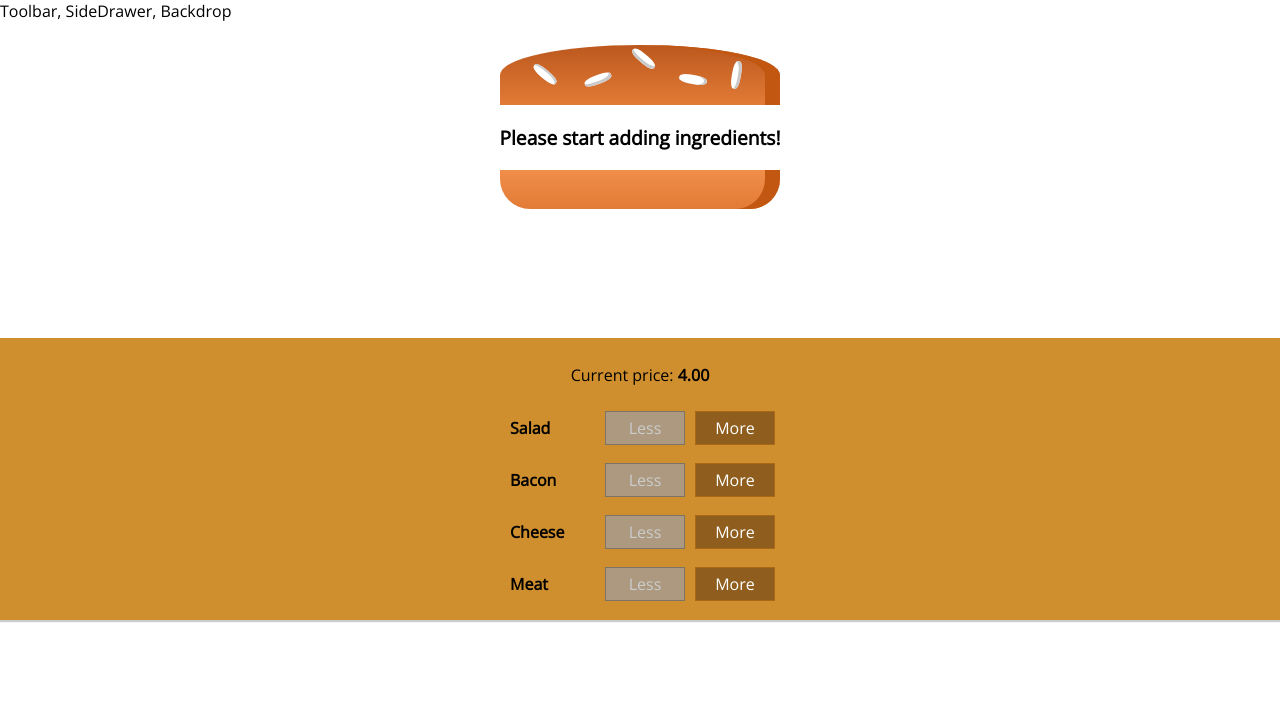
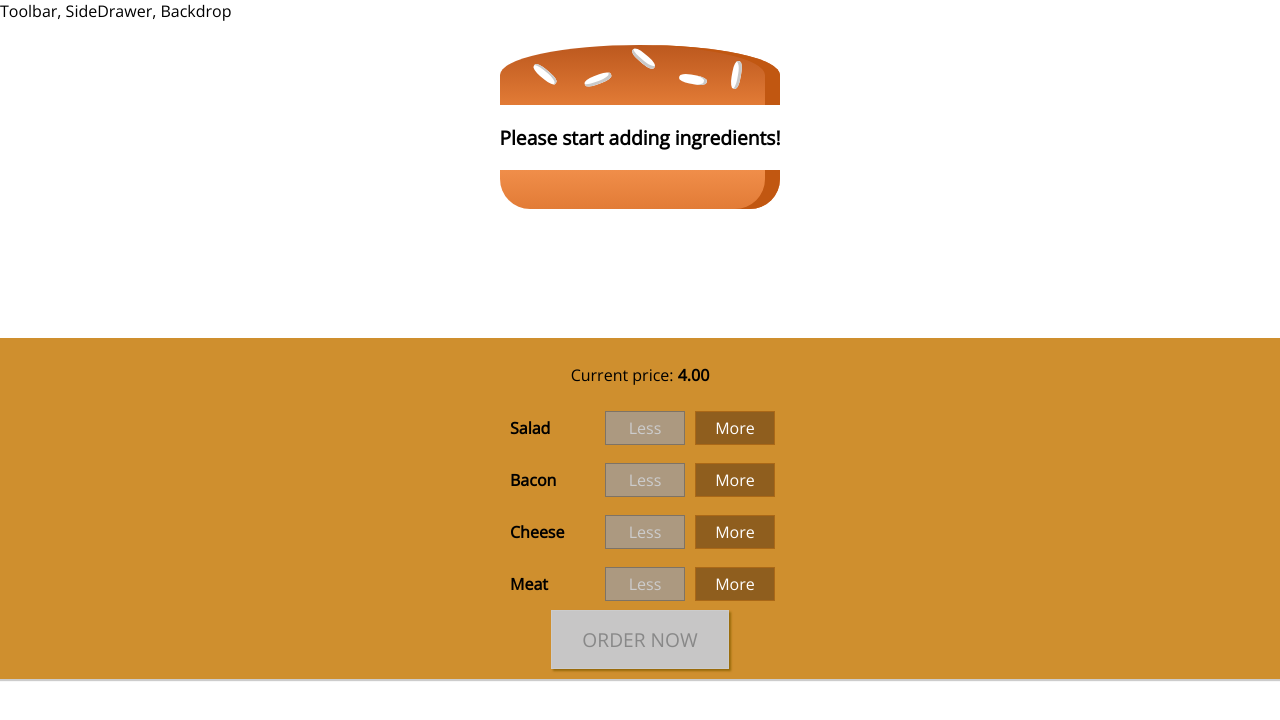
Before and after one commit to Nickotitta/burger-app, a React app: page / in a window 1280 px wide. Shown: the top 720 px of the page. Built offline with nearby package versions, Linux system fonts and the light colour scheme.

Commit message:
136-Add order now button

```diff
--- a/src/components/Burger/BuildControls/BuildControls.css
+++ b/src/components/Burger/BuildControls/BuildControls.css
@@ -8,3 +8,44 @@
     margin: auto;
     padding: 10px 0;
 }
+
+.OrderButton {
+    background-color: #DAD735;
+    outline: none;
+    cursor: pointer;
+    border: 1px solid #966909;
+    color: #966909;
+    font-family: inherit;
+    font-size: 1.2em;
+    padding: 15px 30px;
+    box-shadow: 2px 2px 2px #966909;
+}
+
+.OrderButton:hover, .OrderButton:active {
+    background-color: #A0DB41;
+    border: 1px solid #966909;
+    color: #966909;
+}
+
+.OrderButton:disabled {
+    background-color: #C7C6C6;
+    cursor: not-allowed;
+    border: 1px solid #ccc;
+    color: #888888;
+}
+
+.OrderButton:not(:disabled) {
+    animation: enable 0.3s linear;
+}
+
+@keyframes enable {
+    0% {
+        transform: scale(1);
+    }
+    60% {
+        transform: scale(1.1);
+    }
+    100% {
+        transform: scale(1);
+    }
+}
--- a/src/components/Burger/BuildControls/BuildControls.js
+++ b/src/components/Burger/BuildControls/BuildControls.js
@@ -21,6 +21,9 @@
                 removed={() => props.ingredientRemoved(ctrl.type)}
                 disabled={props.disabled[ctrl.type]}/>
         ))}
+
+        <button className={classes.OrderButton}
+        disabled={!props.purchaseable}>ORDER NOW</button>
     </div>
 );
 
--- a/src/containers/BurgerBuilder/BurgerBuilder.js
+++ b/src/containers/BurgerBuilder/BurgerBuilder.js
@@ -19,7 +19,17 @@
             cheese: 0,
             meat: 0
         },
-        totalpPice: 4
+        totalpPice: 4,
+        purchaseable: false
+   }
+
+   updatepurchaseState (ingredients) {
+       const sum = Object.keys(ingredients).map(igKey => {
+        return ingredients[igKey];
+       }).reduce((sum, el) =>{
+            return sum + el;
+       }, 0);
+       this.setState({purchaseable: sum > 0});
    }
 
    addingredientHandler = (type) => {
@@ -33,6 +43,7 @@
     const oldPrice  = this.state.totalpPice;
     const newPrice = oldPrice + priceAddition;
     this.setState({totalpPice: newPrice, ingredients: updatedIngredients});
+    this.updatepurchaseState(updatedIngredients);
    }
 
    removeIngredientHandler = (type) => {
@@ -49,6 +60,7 @@
     const oldPrice  = this.state.totalpPice;
     const newPrice = oldPrice - priceDeduction;
     this.setState({totalpPice: newPrice, ingredients: updatedIngredients});
+    this.updatepurchaseState(updatedIngredients);
    }
 
         render() {
@@ -65,6 +77,7 @@
                         ingredientAdded={this.addingredientHandler}
                         ingredientRemoved={this.removeIngredientHandler}
                         disabled={disabledInfo}
+                        purchaseable={this.state.purchaseable}
                         price={this.state.totalpPice}/>
                 </Aux>
             );
```
